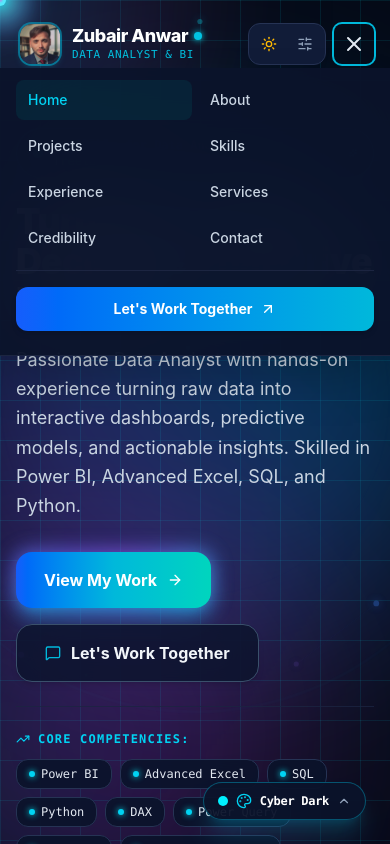
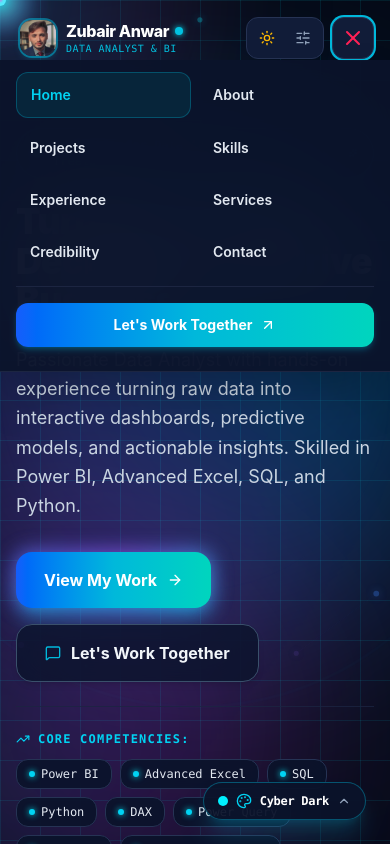
Before and after one commit to zubairanwar499-bi/zubair-anwar-portfolio, a React (Vite) app: page / in a window 390 px wide. Both pictures are taken after a click on the button 354 px from the left and 44 px from the top of the page. Shown: the top 844 px of the page. Built offline with nearby package versions, Linux system fonts and the light colour scheme.

Commit message:
fix: mobile navigation scroll, dashboard mock responsiveness, and hero visual mobile layout

```diff
--- a/src/components/About.tsx
+++ b/src/components/About.tsx
@@ -38,7 +38,7 @@ export const About: React.FC = () => {
   ];
 
   return (
-    <section id="about" className="py-24 bg-white dark:bg-navy-950 relative overflow-hidden">
+    <section id="about" className="py-24 bg-white dark:bg-navy-950 relative overflow-hidden scroll-mt-20">
       <div className="max-w-7xl mx-auto px-4 sm:px-6 lg:px-8">
 
         {/* Section Header */}
--- a/src/components/AnalyticsVisual.tsx
+++ b/src/components/AnalyticsVisual.tsx
@@ -115,26 +115,26 @@ RETURN
         <div className="relative rounded-3xl bg-white/95 dark:bg-navy-900/95 backdrop-blur-2xl border border-slate-200/90 dark:border-navy-700/90 shadow-2xl p-5 sm:p-6 overflow-hidden dynamic-mood-glow">
 
           {/* Top Window Bar */}
-          <div className="flex items-center justify-between pb-4 mb-4 border-b border-slate-100 dark:border-navy-800">
-            <div className="flex items-center gap-2">
-              <div className="flex gap-1.5">
-                <span className="w-3 h-3 rounded-full bg-rose-500 inline-block shadow-sm shadow-rose-500/50"></span>
-                <span className="w-3 h-3 rounded-full bg-amber-500 inline-block shadow-sm shadow-amber-500/50"></span>
-                <span className="w-3 h-3 rounded-full bg-emerald-500 inline-block shadow-sm shadow-emerald-500/50"></span>
+          <div className="flex flex-col sm:flex-row sm:items-center justify-between pb-3.5 mb-4 border-b border-slate-100 dark:border-navy-800 gap-2.5">
+            <div className="flex items-center gap-2 min-w-0">
+              <div className="flex gap-1.5 shrink-0">
+                <span className="w-2.5 h-2.5 rounded-full bg-rose-500 inline-block shadow-sm shadow-rose-500/50"></span>
+                <span className="w-2.5 h-2.5 rounded-full bg-amber-500 inline-block shadow-sm shadow-amber-500/50"></span>
+                <span className="w-2.5 h-2.5 rounded-full bg-emerald-500 inline-block shadow-sm shadow-emerald-500/50"></span>
               </div>
-              <span className="ml-2 text-xs font-mono font-bold text-slate-600 dark:text-slate-300">
-                Microsoft Fabric // Power BI Semantic Model
+              <span className="ml-1 text-[11px] sm:text-xs font-mono font-bold text-slate-600 dark:text-slate-300 truncate">
+                Microsoft Fabric // Power BI Model
               </span>
             </div>
 
-            <div className="flex items-center gap-1 bg-slate-100 dark:bg-navy-850 p-1 rounded-xl border border-slate-200/60 dark:border-navy-750">
+            <div className="flex items-center gap-1 bg-slate-100 dark:bg-navy-850 p-1 rounded-xl border border-slate-200/60 dark:border-navy-750 self-start sm:self-auto shrink-0">
               {tabs.map((tab) => {
                 const isActive = activeTab === tab.id;
                 return (
                   <button
                     key={tab.id}
                     onClick={() => setActiveTab(tab.id)}
-                    className={`relative px-2.5 py-1 text-xs font-semibold rounded-lg transition-colors cursor-pointer ${
+                    className={`relative px-2 sm:px-2.5 py-1 text-[11px] sm:text-xs font-semibold rounded-lg transition-colors cursor-pointer ${
                       isActive
                         ? 'text-white font-bold'
                         : 'text-slate-600 dark:text-slate-400 hover:text-slate-900 dark:hover:text-white'
@@ -287,21 +287,21 @@ RETURN
                   exit="exit"
                   className="space-y-3"
                 >
-                  <div className="flex items-center justify-between text-xs text-slate-500 dark:text-slate-400 font-mono">
-                    <div className="flex items-center gap-2">
+                  <div className="flex flex-wrap items-center justify-between gap-2 text-xs text-slate-500 dark:text-slate-400 font-mono">
+                    <div className="flex flex-wrap items-center gap-1.5">
                       <button
                         onClick={() => setDaxFormula('nrr')}
-                        className={`px-2.5 py-1 rounded-lg text-[11px] font-bold transition-all cursor-pointer ${
+                        className={`px-2 py-1 rounded-lg text-[10px] sm:text-[11px] font-bold transition-all cursor-pointer ${
                           daxFormula === 'nrr'
                             ? 'bg-purple-500/20 text-purple-400 border border-purple-500/50 shadow-xs'
                             : 'text-slate-400 hover:text-slate-200'
                         }`}
                       >
-                        Net Revenue Retention (NRR) %
+                        NRR %
                       </button>
                       <button
                         onClick={() => setDaxFormula('yoy')}
-                        className={`px-2.5 py-1 rounded-lg text-[11px] font-bold transition-all cursor-pointer ${
+                        className={`px-2 py-1 rounded-lg text-[10px] sm:text-[11px] font-bold transition-all cursor-pointer ${
                           daxFormula === 'yoy'
                             ? 'bg-purple-500/20 text-purple-400 border border-purple-500/50 shadow-xs'
                             : 'text-slate-400 hover:text-slate-200'
@@ -313,7 +313,7 @@ RETURN
 
                     <button
                       onClick={handleCopy}
-                      className="inline-flex items-center gap-1 px-2.5 py-1 rounded-lg bg-slate-100 dark:bg-navy-800 text-slate-700 dark:text-slate-300 hover:text-cyan-400 text-xs font-mono transition-colors cursor-pointer"
+                      className="inline-flex items-center gap-1 px-2.5 py-1 rounded-lg bg-slate-100 dark:bg-navy-800 text-slate-700 dark:text-slate-300 hover:text-cyan-400 text-[11px] font-mono transition-colors cursor-pointer"
                       title="Copy DAX to clipboard"
                     >
                       {copied ? (
--- a/src/components/Contact.tsx
+++ b/src/components/Contact.tsx
@@ -106,7 +106,7 @@ export const Contact: React.FC = () => {
   };
 
   return (
-    <section id="contact" className="py-24 bg-slate-50/70 dark:bg-navy-950/70 relative">
+    <section id="contact" className="py-24 bg-slate-50/70 dark:bg-navy-950/70 relative scroll-mt-20">
       <div className="max-w-7xl mx-auto px-4 sm:px-6 lg:px-8">
 
         {/* Section Header */}
--- a/src/components/Credibility.tsx
+++ b/src/components/Credibility.tsx
@@ -22,7 +22,7 @@ export const Credibility: React.FC = () => {
   };
 
   return (
-    <section id="credibility" className="py-24 bg-slate-50/70 dark:bg-navy-950/70 relative overflow-hidden">
+    <section id="credibility" className="py-24 bg-slate-50/70 dark:bg-navy-950/70 relative overflow-hidden scroll-mt-20">
       <div className="max-w-7xl mx-auto px-4 sm:px-6 lg:px-8">
 
         {/* Section Header */}
--- a/src/components/DashboardMock.tsx
+++ b/src/components/DashboardMock.tsx
@@ -27,35 +27,37 @@ export const DashboardMock: React.FC<DashboardMockProps> = ({
     <div className="relative w-full rounded-2xl bg-slate-900 text-white border border-slate-700/80 shadow-xl overflow-hidden font-sans group">
 
       {/* Power BI Top Ribbon / Header Bar */}
-      <div className="flex items-center justify-between px-3 sm:px-4 py-2.5 bg-slate-950 border-b border-slate-800 text-xs">
-        <div className="flex items-center gap-2">
-          <div className="w-2.5 h-2.5 rounded-full bg-amber-400"></div>
-          <span className="font-semibold text-slate-200 truncate max-w-[200px] sm:max-w-xs">
+      <div className="flex items-center justify-between px-2.5 sm:px-4 py-2 sm:py-2.5 bg-slate-950 border-b border-slate-800 text-xs gap-2">
+        <div className="flex items-center gap-1.5 sm:gap-2 min-w-0 flex-1">
+          <div className="w-2 h-2 sm:w-2.5 sm:h-2.5 rounded-full bg-amber-400 shrink-0"></div>
+          <span className="font-semibold text-slate-200 truncate text-[11px] sm:text-xs">
             {project.title}
           </span>
-          <span className="hidden sm:inline-block px-2 py-0.5 rounded text-[10px] font-mono bg-cyan-950 text-cyan-400 border border-cyan-800">
-            Power BI Enterprise Report
+          <span className="hidden md:inline-block px-2 py-0.5 rounded text-[10px] font-mono bg-cyan-950 text-cyan-400 border border-cyan-800 shrink-0">
+            Power BI
           </span>
         </div>
 
-        <div className="flex items-center gap-2">
+        <div className="flex items-center gap-1.5 shrink-0">
           {image && (
-            <div className="flex items-center bg-slate-800 p-0.5 rounded-lg border border-slate-700 text-[10px] font-mono">
+            <div className="flex items-center bg-slate-800/90 p-0.5 rounded-lg border border-slate-700 text-[9px] sm:text-[10px] font-mono">
               <button
                 onClick={() => setViewMode('image')}
-                className={`px-2 py-0.5 rounded-md transition-colors ${
-                  viewMode === 'image' ? 'bg-cyan-500 text-slate-950 font-bold' : 'text-slate-400 hover:text-white'
+                className={`px-1.5 sm:px-2 py-0.5 rounded-md transition-colors cursor-pointer ${
+                  viewMode === 'image' ? 'bg-cyan-500 text-slate-950 font-bold shadow-xs' : 'text-slate-400 hover:text-white'
                 }`}
               >
-                Dashboard UI
+                <span className="sm:hidden">UI</span>
+                <span className="hidden sm:inline">Dashboard UI</span>
               </button>
               <button
                 onClick={() => setViewMode('interactive')}
-                className={`px-2 py-0.5 rounded-md transition-colors ${
-                  viewMode === 'interactive' ? 'bg-cyan-500 text-slate-950 font-bold' : 'text-slate-400 hover:text-white'
+                className={`px-1.5 sm:px-2 py-0.5 rounded-md transition-colors cursor-pointer ${
+                  viewMode === 'interactive' ? 'bg-cyan-500 text-slate-950 font-bold shadow-xs' : 'text-slate-400 hover:text-white'
                 }`}
               >
-                Live Metrics
+                <span className="sm:hidden">Live</span>
+                <span className="hidden sm:inline">Live Metrics</span>
               </button>
             </div>
           )}
--- a/src/components/Experience.tsx
+++ b/src/components/Experience.tsx
@@ -5,7 +5,7 @@ import { motion } from 'framer-motion';
 
 export const Experience: React.FC = () => {
   return (
-    <section id="experience" className="py-24 bg-slate-50/70 dark:bg-navy-950/70 relative overflow-hidden">
+    <section id="experience" className="py-24 bg-slate-50/70 dark:bg-navy-950/70 relative overflow-hidden scroll-mt-20">
       <div className="max-w-7xl mx-auto px-4 sm:px-6 lg:px-8">
 
         {/* Section Header */}
--- a/src/components/Navbar.tsx
+++ b/src/components/Navbar.tsx
@@ -10,13 +10,20 @@ export const Navbar: React.FC = () => {
   const [mobileMenuOpen, setMobileMenuOpen] = useState(false);
   const [activeSection, setActiveSection] = useState('home');
 
+  const navLinks = [
+    { name: 'Home', href: '#home', id: 'home' },
+    { name: 'About', href: '#about', id: 'about' },
+    { name: 'Projects', href: '#projects', id: 'projects' },
+    { name: 'Skills', href: '#skills', id: 'skills' },
+    { name: 'Experience', href: '#experience', id: 'experience' },
+    { name: 'Services', href: '#services', id: 'services' },
+    { name: 'Credibility', href: '#credibility', id: 'credibility' },
+    { name: 'Contact', href: '#contact', id: 'contact' },
+  ];
+
   useEffect(() => {
     const handleScroll = () => {
-      if (window.scrollY > 20) {
-        setIsScrolled(true);
-      } else {
-        setIsScrolled(false);
-      }
+      setIsScrolled(window.scrollY > 20);
 
       // Active section observer
       const sections = ['home', 'about', 'projects', 'skills', 'experience', 'services', 'credibility', 'contact'];
@@ -39,16 +46,23 @@ export const Navbar: React.FC = () => {
     return () => window.removeEventListener('scroll', handleScroll);
   }, []);
 
-  const navLinks = [
-    { name: 'Home', href: '#home', id: 'home' },
-    { name: 'About', href: '#about', id: 'about' },
-    { name: 'Projects', href: '#projects', id: 'projects' },
-    { name: 'Skills', href: '#skills', id: 'skills' },
-    { name: 'Experience', href: '#experience', id: 'experience' },
-    { name: 'Services', href: '#services', id: 'services' },
-    { name: 'Credibility', href: '#credibility', id: 'credibility' },
-    { name: 'Contact', href: '#contact', id: 'contact' },
-  ];
+  const scrollToSection = (e: React.MouseEvent, id: string) => {
+    e.preventDefault();
+    setMobileMenuOpen(false);
+
+    setTimeout(() => {
+      const el = document.getElementById(id);
+      if (el) {
+        const navHeight = 75;
+        const elementPosition = el.getBoundingClientRect().top;
+        const offsetPosition = elementPosition + window.pageYOffset - navHeight;
+        window.scrollTo({
+          top: offsetPosition > 0 ? offsetPosition : 0,
+          behavior: 'smooth',
+        });
+      }
+    }, 120);
+  };
 
   return (
     <motion.header
@@ -58,7 +72,7 @@ export const Navbar: React.FC = () => {
       className={`fixed top-0 left-0 right-0 z-50 transition-all duration-300 ${
         isScrolled
           ? 'bg-white/90 dark:bg-navy-950/90 backdrop-blur-xl shadow-lg border-b border-slate-200/80 dark:border-navy-800/80 py-3'
-          : 'bg-transparent py-5'
+          : 'bg-transparent py-4 sm:py-5'
       }`}
     >
       <div className="max-w-7xl mx-auto px-4 sm:px-6 lg:px-8">
@@ -67,9 +81,10 @@ export const Navbar: React.FC = () => {
           {/* Logo / Brand */}
           <a
             href="#home"
-            className="flex items-center gap-3 group focus:outline-none focus:ring-2 focus:ring-cyan-500 rounded-xl p-1"
+            onClick={(e) => scrollToSection(e, 'home')}
+            className="flex items-center gap-2.5 sm:gap-3 group focus:outline-none focus:ring-2 focus:ring-cyan-500 rounded-xl p-1"
           >
-            <div className="relative w-10 h-10 rounded-xl overflow-hidden ring-2 ring-cyan-500/50 shadow-md shadow-cyan-500/20 group-hover:scale-105 transition-transform duration-200">
+            <div className="relative w-9 h-9 sm:w-10 sm:h-10 rounded-xl overflow-hidden ring-2 ring-cyan-500/50 shadow-md shadow-cyan-500/20 group-hover:scale-105 transition-transform duration-200 shrink-0">
               <img
                 src={portfolioData.personalInfo.avatarUrl || '/assets/profile.png'}
                 alt={portfolioData.personalInfo.name}
@@ -77,17 +92,17 @@ export const Navbar: React.FC = () => {
               />
             </div>
             <div>
-              <div className="flex items-center gap-1.5 font-extrabold text-slate-900 dark:text-white tracking-tight text-lg leading-tight">
+              <div className="flex items-center gap-1.5 font-extrabold text-slate-900 dark:text-white tracking-tight text-base sm:text-lg leading-tight">
                 <span>{portfolioData.personalInfo.name}</span>
                 <span className="inline-block w-2 h-2 rounded-full bg-cyan-400 animate-pulse shadow-[0_0_6px_#00f0ff]"></span>
               </div>
-              <span className="text-[11px] font-mono font-medium text-cyan-600 dark:text-cyan-400/90 uppercase tracking-wider block">
+              <span className="text-[10px] sm:text-[11px] font-mono font-medium text-cyan-600 dark:text-cyan-400/90 uppercase tracking-wider block">
                 Data Analyst & BI
               </span>
             </div>
           </a>
 
-          {/* Desktop Navigation Links with Framer Motion hover pills */}
+          {/* Desktop Navigation Links */}
           <nav className="hidden lg:flex items-center gap-1 xl:gap-2">
             {navLinks.map((link) => {
               const isActive = activeSection === link.id;
@@ -95,7 +110,8 @@ export const Navbar: React.FC = () => {
                 <a
                   key={link.name}
                   href={link.href}
-                  className={`relative px-3 py-2 rounded-lg text-sm font-medium transition-colors duration-150 ${
+                  onClick={(e) => scrollToSection(e, link.id)}
+                  className={`relative px-3 py-2 rounded-lg text-sm font-medium transition-colors duration-150 cursor-pointer ${
                     isActive
                       ? 'text-cyan-600 dark:text-cyan-400 font-bold'
                       : 'text-slate-600 dark:text-slate-300 hover:text-slate-900 dark:hover:text-white'
@@ -122,6 +138,7 @@ export const Navbar: React.FC = () => {
               whileHover={{ scale: 1.04, y: -1 }}
               whileTap={{ scale: 0.96 }}
               href="#contact"
+              onClick={(e) => scrollToSection(e, 'contact')}
               className="inline-flex items-center gap-2 px-4 py-2.5 rounded-xl font-bold text-sm text-white bg-gradient-to-r from-blue-600 via-cyan-500 to-teal-400 hover:from-blue-500 hover:via-cyan-400 hover:to-teal-300 shadow-md shadow-cyan-500/25 transition-all duration-200 cursor-pointer"
             >
               <span>Let's Work Together</span>
@@ -134,10 +151,10 @@ export const Navbar: React.FC = () => {
             <ThemeToggle />
             <button
               onClick={() => setMobileMenuOpen(!mobileMenuOpen)}
-              className="p-2 rounded-lg text-slate-700 dark:text-slate-200 hover:bg-slate-100 dark:hover:bg-navy-850 focus:outline-none focus:ring-2 focus:ring-cyan-500 cursor-pointer"
+              className="p-2 rounded-xl text-slate-700 dark:text-slate-200 bg-slate-100 dark:bg-navy-850 border border-slate-200 dark:border-navy-750 focus:outline-none focus:ring-2 focus:ring-cyan-500 cursor-pointer"
               aria-label="Toggle navigation menu"
             >
-              {mobileMenuOpen ? <X className="w-6 h-6" /> : <Menu className="w-6 h-6" />}
+              {mobileMenuOpen ? <X className="w-6 h-6 text-rose-500" /> : <Menu className="w-6 h-6" />}
             </button>
           </div>
         </div>
@@ -150,34 +167,33 @@ export const Navbar: React.FC = () => {
             initial={{ opacity: 0, height: 0 }}
             animate={{ opacity: 1, height: 'auto' }}
             exit={{ opacity: 0, height: 0 }}
-            className="lg:hidden bg-white/95 dark:bg-navy-900/95 backdrop-blur-2xl border-b border-slate-200 dark:border-navy-800 px-4 pt-3 pb-6 space-y-2 shadow-2xl overflow-hidden"
+            transition={{ duration: 0.25, ease: 'easeInOut' }}
+            className="lg:hidden bg-white/95 dark:bg-navy-900/95 backdrop-blur-2xl border-b border-slate-200 dark:border-navy-800 px-4 pt-3 pb-6 space-y-3 shadow-2xl overflow-hidden"
           >
-            <div className="grid grid-cols-2 gap-1.5 pb-3 border-b border-slate-100 dark:border-navy-800">
+            <div className="grid grid-cols-2 gap-2 pb-3 border-b border-slate-100 dark:border-navy-800">
               {navLinks.map((link) => (
-                <a
+                <button
                   key={link.name}
-                  href={link.href}
-                  onClick={() => setMobileMenuOpen(false)}
-                  className={`px-3 py-2.5 rounded-lg text-sm font-medium ${
+                  onClick={(e) => scrollToSection(e, link.id)}
+                  className={`px-3.5 py-3 rounded-xl text-sm font-semibold text-left transition-all cursor-pointer ${
                     activeSection === link.id
-                      ? 'text-cyan-600 dark:text-cyan-400 bg-cyan-50 dark:bg-cyan-950/50 font-bold'
-                      : 'text-slate-700 dark:text-slate-300 hover:bg-slate-100 dark:hover:bg-navy-850'
+                      ? 'text-cyan-600 dark:text-cyan-400 bg-cyan-500/15 dark:bg-cyan-950/60 font-bold border border-cyan-500/30'
+                      : 'text-slate-700 dark:text-slate-200 hover:bg-slate-100 dark:hover:bg-navy-850'
                   }`}
                 >
                   {link.name}
-                </a>
+                </button>
               ))}
             </div>
 
-            <div className="pt-2">
-              <a
-                href="#contact"
-                onClick={() => setMobileMenuOpen(false)}
-                className="w-full inline-flex items-center justify-center gap-2 px-4 py-3 rounded-xl font-bold text-sm text-white bg-gradient-to-r from-blue-600 to-cyan-500 shadow-md"
+            <div className="pt-1">
+              <button
+                onClick={(e) => scrollToSection(e, 'contact')}
+                className="w-full inline-flex items-center justify-center gap-2 px-4 py-3 rounded-xl font-bold text-sm text-white bg-gradient-to-r from-blue-600 via-cyan-500 to-teal-400 shadow-md shadow-cyan-500/25 cursor-pointer"
               >
                 <span>Let's Work Together</span>
                 <ArrowUpRight className="w-4 h-4" />
-              </a>
+              </button>
             </div>
           </motion.div>
         )}
--- a/src/components/Projects.tsx
+++ b/src/components/Projects.tsx
@@ -27,7 +27,7 @@ export const Projects: React.FC = () => {
   }, [activeCategory]);
 
   return (
-    <section id="projects" className="py-24 bg-slate-50/70 dark:bg-navy-950/70 relative">
+    <section id="projects" className="py-24 bg-slate-50/70 dark:bg-navy-950/70 relative scroll-mt-20">
       <div className="max-w-7xl mx-auto px-4 sm:px-6 lg:px-8">
 
         {/* Section Header */}
--- a/src/components/Services.tsx
+++ b/src/components/Services.tsx
@@ -23,7 +23,7 @@ export const Services: React.FC = () => {
   };
 
   return (
-    <section id="services" className="py-24 bg-white dark:bg-navy-950 relative overflow-hidden">
+    <section id="services" className="py-24 bg-white dark:bg-navy-950 relative overflow-hidden scroll-mt-20">
       <div className="max-w-7xl mx-auto px-4 sm:px-6 lg:px-8">
 
         {/* Section Header */}
--- a/src/components/Skills.tsx
+++ b/src/components/Skills.tsx
@@ -38,7 +38,7 @@ export const Skills: React.FC = () => {
     });
 
   return (
-    <section id="skills" className="py-24 bg-white dark:bg-navy-950 relative overflow-hidden">
+    <section id="skills" className="py-24 bg-white dark:bg-navy-950 relative overflow-hidden scroll-mt-20">
       <div className="max-w-7xl mx-auto px-4 sm:px-6 lg:px-8">
 
         {/* Section Header */}
```
